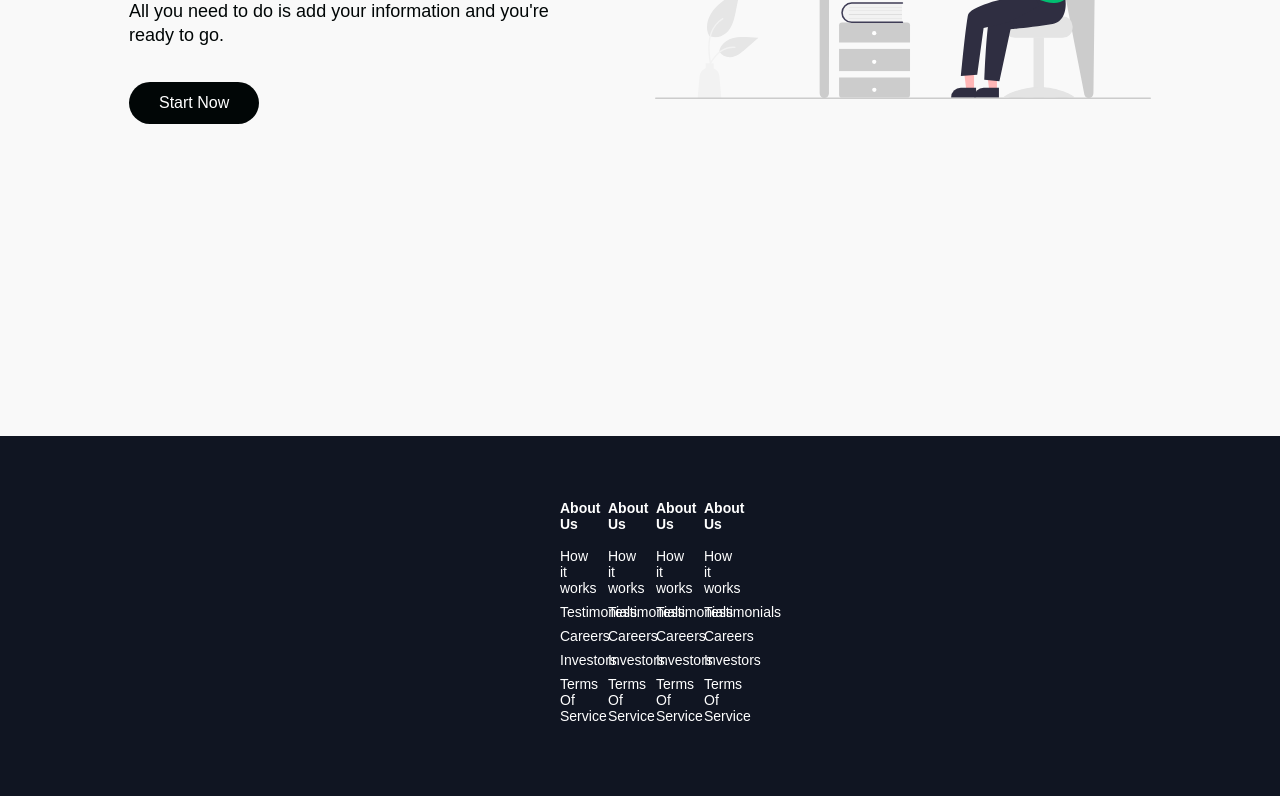
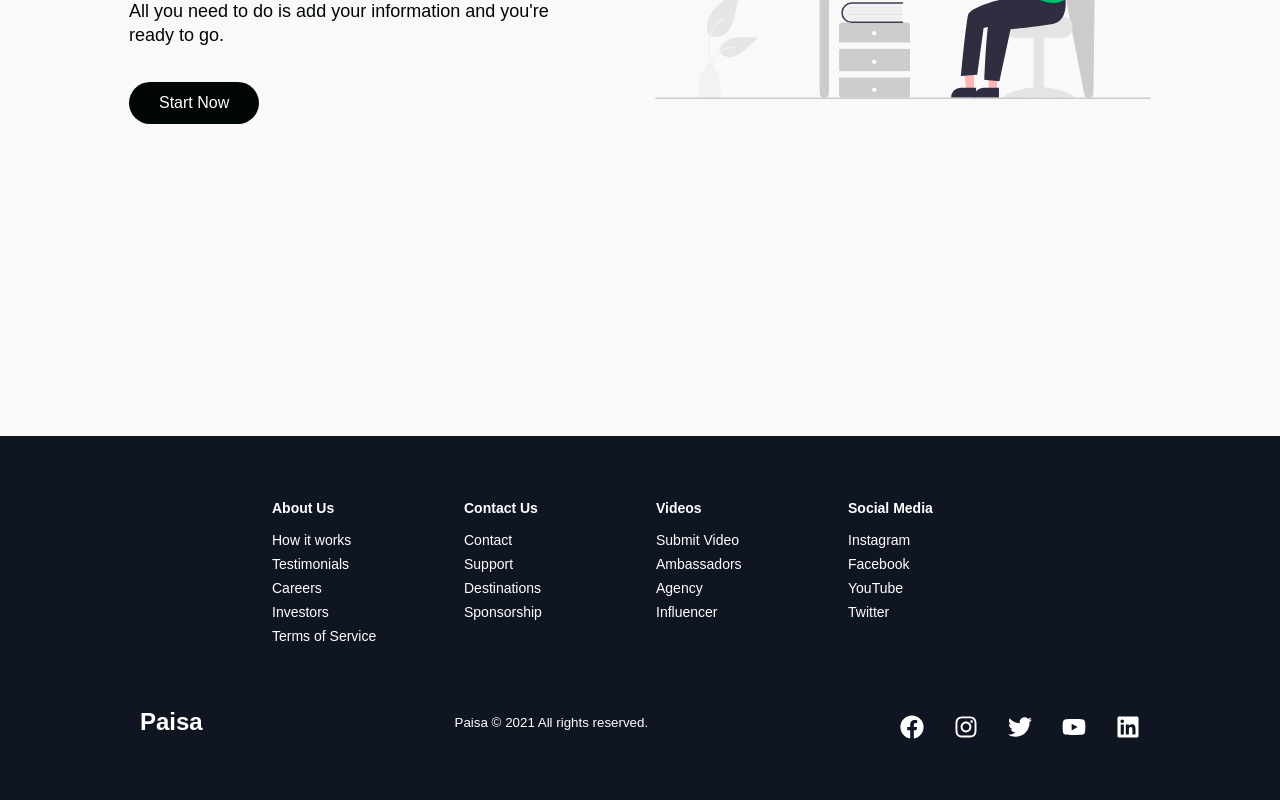
Before and after one commit to Vardhu2706/react-paisa_website, a React (Create React App) app: page / in a window 1280 px wide. Shown: the part 3824-4624 px from the top of the page. Built offline with nearby package versions, Linux system fonts and the light colour scheme; a web font is replaced by a local one.

Commit message:
Created Footer Component.

```diff
--- a/src/components/FooterComponent.js
+++ b/src/components/FooterComponent.js
@@ -5,16 +5,23 @@ import React from "react";
 import styled from "styled-components";
 import { Link } from "react-router-dom";
 
-// Importing Components
+// Importing Components/Media
+import {
+  FaFacebook,
+  FaTwitter,
+  FaYoutube,
+  FaLinkedin,
+  FaInstagram,
+} from "react-icons/fa";
 
 // Style Definitions
-// FooterContainer Style Definitions
-const FooterContainer = styled.div`
+// Footer Container Style Definitions
+const FooterContainer = styled.footer`
   background-color: #101522;
 `;
 
-// Footer Wrapper Style Definitions
-const FooterWrapper = styled.div`
+// Footer Wrap Style Definitions
+const FooterWrap = styled.div`
   padding: 48px 24px;
   display: flex;
   flex-direction: column;
@@ -34,7 +41,7 @@ const FooterLinksContainer = styled.div`
   }
 `;
 
-// Footer Links Wrapper  Style Definitions
+//  Footer Links Wrapper Style Definitions
 const FooterLinksWrapper = styled.div`
   display: flex;
 
@@ -50,7 +57,7 @@ const FooterLinkItems = styled.div`
   align-items: flex-start;
   margin: 16px;
   text-align: left;
-  width: 16px;
+  width: 160px;
   box-sizing: border-box;
   color: #fff;
 
@@ -76,59 +83,151 @@ const FooterLink = styled(Link)`
 
   &:hover {
     color: #01bf71;
-    transition: 0.3s ease-out;
+    transition: 0.3 ease-out;
   }
 `;
 
+// Social Media Style Definitions
+const SocialMedia = styled.section`
+  max-width: 1000px;
+  width: 100%;
+`;
+
+// Social Media Wrap Style Definitions
+const SocialMediaWrap = styled.div`
+  display: flex;
+  justify-content: space-between;
+  align-items: center;
+  max-width: 1100px;
+  margin: 40px auto 0 auto;
+
+  @media screen and (max-width: 820px) {
+    flex-direction: column;
+  }
+`;
+
+// Social Logo Style Definitions
+const SocialLogo = styled(Link)`
+  color: #fff;
+  justify-self: start;
+  cursor: pointer;
+  text-decoration: none;
+  font-size: 1.5rem;
+  display: flex;
+  align-items: center;
+  margin-bottom: 16px;
+  font-weight: bold;
+`;
+
+// Website Rights Style Definitions
+const WebsiteRights = styled.small`
+  color: #fff;
+  margin-bottom: 16px;
+`;
+
+// Social Icons Style Definitions
+const SocialIcons = styled.div`
+  display: flex;
+  justify-content: space-between;
+  align-items: center;
+  width: 240px;
+`;
+
+// Social Icon Link Style Definitions
+const SocialIconLink = styled.a`
+  color: #fff;
+  font-size: 24px;
+`;
+
 // Functional Component
-const FooterComponent = () => {
+function FooterComponent() {
   return (
-    <>
     <FooterContainer>
-        <FooterWrapper>
+      <FooterWrap>
         <FooterLinksContainer>
           <FooterLinksWrapper>
             <FooterLinkItems>
               <FooterLinkTitle>About Us</FooterLinkTitle>
-                <FooterLink to="/signin">How it works</FooterLink>
-                <FooterLink to="/signin">Testimonials</FooterLink>
-                <FooterLink to="/signin">Careers</FooterLink>
-                <FooterLink to="/signin">Investors</FooterLink>
-                <FooterLink to="/signin">Terms Of Service</FooterLink>
+              <FooterLink to="/">How it works</FooterLink>
+              <FooterLink to="/">Testimonials</FooterLink>
+              <FooterLink to="/">Careers</FooterLink>
+              <FooterLink to="/">Investors</FooterLink>
+              <FooterLink to="/">Terms of Service</FooterLink>
             </FooterLinkItems>
             <FooterLinkItems>
-                <FooterLinkTitle>About Us</FooterLinkTitle>
-                <FooterLink to="/signin">How it works</FooterLink>
-                <FooterLink to="/signin">Testimonials</FooterLink>
-                <FooterLink to="/signin">Careers</FooterLink>
-                <FooterLink to="/signin">Investors</FooterLink>
-                <FooterLink to="/signin">Terms Of Service</FooterLink>
+              <FooterLinkTitle>Contact Us</FooterLinkTitle>
+              <FooterLink to="/">Contact</FooterLink>
+              <FooterLink to="/">Support</FooterLink>
+              <FooterLink to="/">Destinations</FooterLink>
+              <FooterLink to="/">Sponsorship</FooterLink>
             </FooterLinkItems>
           </FooterLinksWrapper>
           <FooterLinksWrapper>
             <FooterLinkItems>
-                <FooterLinkTitle>About Us</FooterLinkTitle>
-                <FooterLink to="/signin">How it works</FooterLink>
-                <FooterLink to="/signin">Testimonials</FooterLink>
-                <FooterLink to="/signin">Careers</FooterLink>
-                <FooterLink to="/signin">Investors</FooterLink>
-                <FooterLink to="/signin">Terms Of Service</FooterLink>
+              <FooterLinkTitle>Videos</FooterLinkTitle>
+              <FooterLink to="/">Submit Video</FooterLink>
+              <FooterLink to="/">Ambassadors</FooterLink>
+              <FooterLink to="/">Agency</FooterLink>
+              <FooterLink to="/">Influencer</FooterLink>
             </FooterLinkItems>
             <FooterLinkItems>
-                <FooterLinkTitle>About Us</FooterLinkTitle>
-                <FooterLink to="/signin">How it works</FooterLink>
-                <FooterLink to="/signin">Testimonials</FooterLink>
-                <FooterLink to="/signin">Careers</FooterLink>
-                <FooterLink to="/signin">Investors</FooterLink>
-                <FooterLink to="/signin">Terms Of Service</FooterLink>
+              <FooterLinkTitle>Social Media</FooterLinkTitle>
+              <FooterLink to="/">Instagram</FooterLink>
+              <FooterLink to="/">Facebook</FooterLink>
+              <FooterLink to="/">YouTube</FooterLink>
+              <FooterLink to="/">Twitter</FooterLink>
             </FooterLinkItems>
           </FooterLinksWrapper>
         </FooterLinksContainer>
-        </FooterWrapper>
+        <SocialMedia>
+          <SocialMediaWrap>
+            <SocialLogo to="/">Paisa</SocialLogo>
+            <WebsiteRights>
+              Paisa © {new Date().getFullYear()} All rights reserved.
+            </WebsiteRights>
+            <SocialIcons>
+              <SocialIconLink
+                href="//www.fb.com"
+                target="_blank"
+                aria-label="Facebook"
+              >
+                <FaFacebook />
+              </SocialIconLink>
+              <SocialIconLink
+                href="//www.instagram.com"
+                target="_blank"
+                aria-label="Instagram"
+              >
+                <FaInstagram />
+              </SocialIconLink>
+              <SocialIconLink
+                href="//www.twitter.com"
+                target="_blank"
+                aria-label="Twitter"
+              >
+                <FaTwitter />
+              </SocialIconLink>
+              <SocialIconLink
+                href="//www.youtube.com"
+                target="_blank"
+                aria-label="YouTube"
+              >
+                <FaYoutube />
+              </SocialIconLink>
+              <SocialIconLink
+                href="//www.linkedin.com"
+                target="_blank"
+                aria-label="LinkedIn"
+              >
+                <FaLinkedin />
+              </SocialIconLink>
+            </SocialIcons>
+          </SocialMediaWrap>
+        </SocialMedia>
+      </FooterWrap>
     </FooterContainer>
-    </>
   );
-};
+}
 
 // Default Export
 export default FooterComponent;
```
Lines whose indentation alone changed are shown as unchanged.
